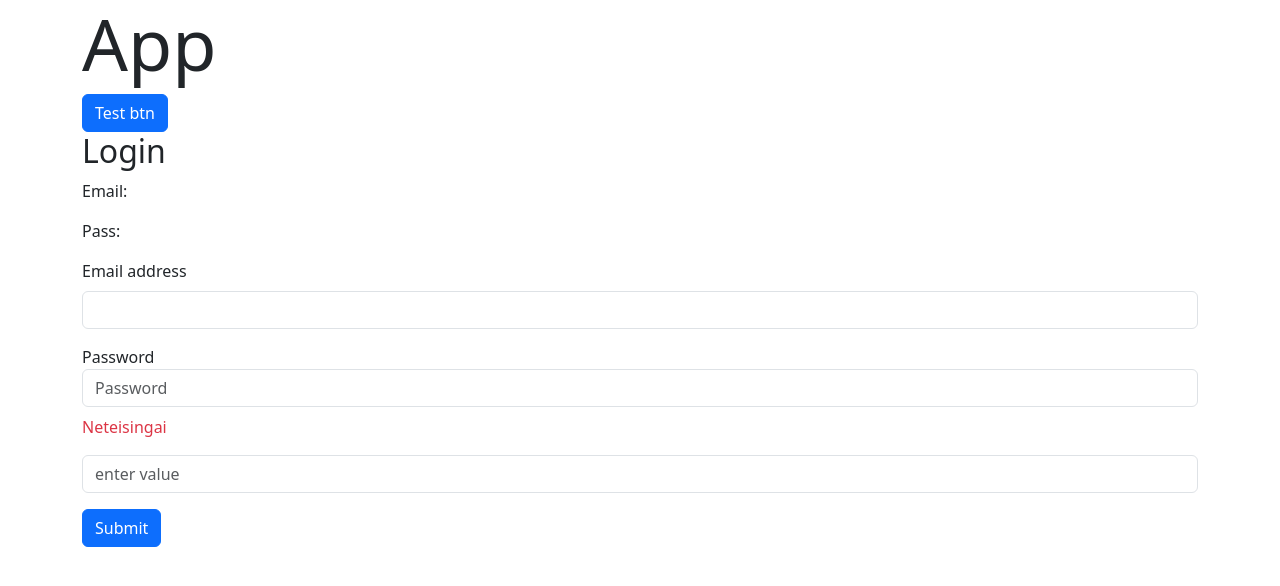
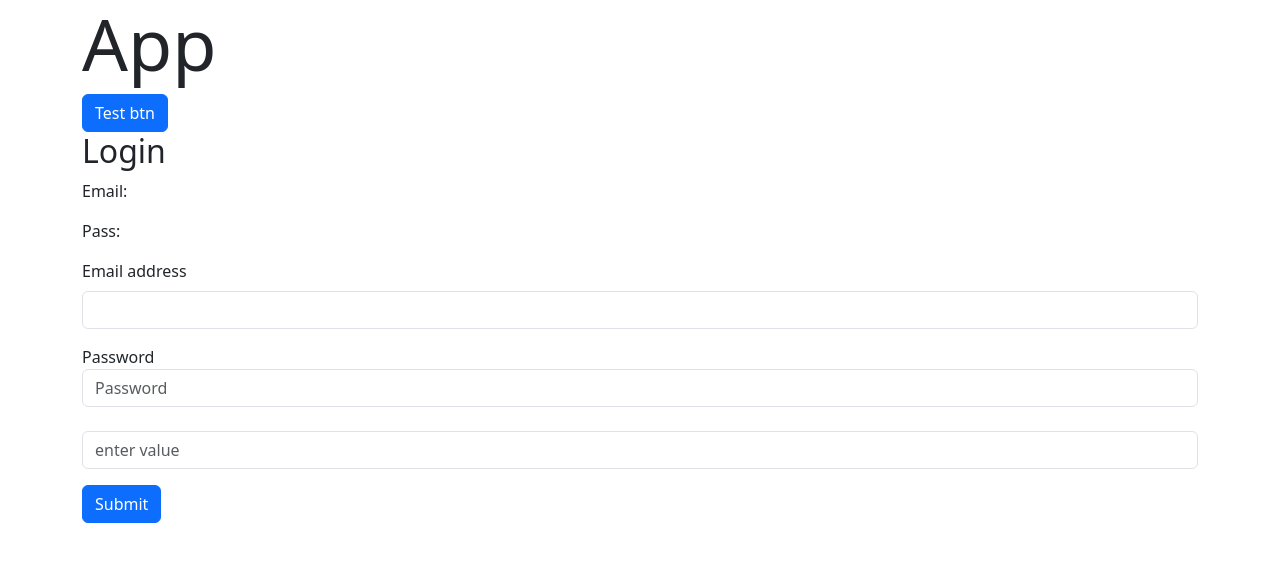
Before and after one commit to MariusCodeAcademy/type19_19_react_ts_event_fetch, a React (Vite) app: page / in a window 1280 px wide. Shown: the top 586 px of the page. Built offline with nearby package versions, Linux system fonts and the light colour scheme.

Commit message:
erorr prop

```diff
--- a/src/App.tsx
+++ b/src/App.tsx
@@ -9,7 +9,7 @@ const validPass = '123456';
 
 export default function App() {
   const [userObj, setUserObj] = useState<UserObjType | null>(null);
-  const [isError, setIsError] = useState(false);
+  const [isError, setIsError] = useState('');
 
   function getUser(obj: UserObjType) {
     // gauti sita console log be klaidu
@@ -19,10 +19,10 @@ export default function App() {
     // pries setinant useri patikrinti ar slaptazodis yra toks kaip validPass
     if (obj.password === validPass) {
       setUserObj(obj);
-      setIsError(false);
+      setIsError('');
     } else {
       console.log('neteisingas slaptaz');
-      setIsError(true);
+      setIsError('Neteisingas email arba slaptazodis');
     }
 
     // jei nera tai norim pranesti apie klaida
@@ -35,7 +35,7 @@ export default function App() {
       <h1 className='display-2'>App</h1>
       <Button submit>Test btn</Button>
       {isError && <div className='alert alert-danger'>Neteisingas email arba slaptazodis</div>}
-      {userObj === null && <Login onLogin={getUser} />}
+      {userObj === null && <Login onLogin={getUser} error={isError} />}
 
       {/* rodyti sita kai neteisingas slaptazodis */}
 
--- a/src/components/Login.tsx
+++ b/src/components/Login.tsx
@@ -6,6 +6,7 @@ import LabelInput from './UI/LabelInput';
 
 type LoginProps = {
   onLogin: (a: UserObjType) => void;
+  error: string;
 };
 //
 export default function Login(props: LoginProps) {
@@ -62,7 +63,7 @@ export default function Login(props: LoginProps) {
             value={passVal}
             onChange={ennterPasswordHandler}
             type='password'
-            error='Neteisingai'
+            error={props.error}
           />
           {/* <label htmlFor='password' className='form-label'>
             Password
```
